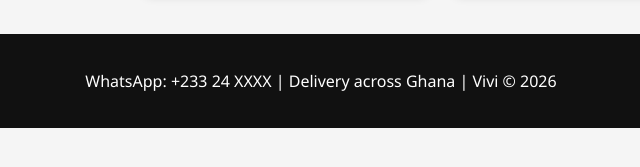
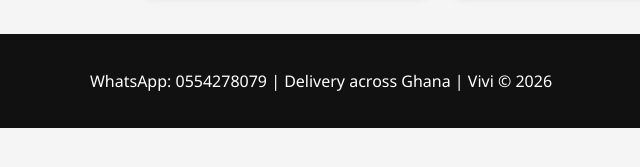
Before and after one commit to shaGGy9494/Vivi, a plain HTML site: page index.html in a window 1280 px wide. Shown: the part 429-596 px from the top of the page, 319-959 px from the left. Drawn offline with Linux system fonts and the light colour scheme.

Commit message:
Update index.html

```diff
--- a/index.html
+++ b/index.html
@@ -38,11 +38,12 @@
       <div id="cart-items"></div>
       <h3>Total: GHS <span id="cart-total">0</span></h3>
       <button id="whatsapp-btn">Order via WhatsApp</button>
+      <button id="paystack-btn">Pay with MoMo</button>
     </div>
   </div>
 
   <footer>
-    <p>WhatsApp: +233 24 XXXX | Delivery across Ghana | Vivi © 2026</p>
+    <p>WhatsApp: 0554278079 | Delivery across Ghana | Vivi © 2026</p>
   </footer>
   <script src="script.js"></script>
 </body>
```
